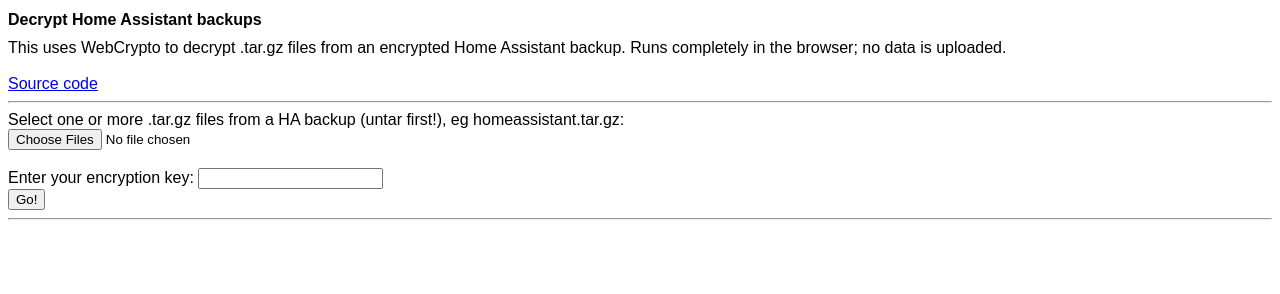
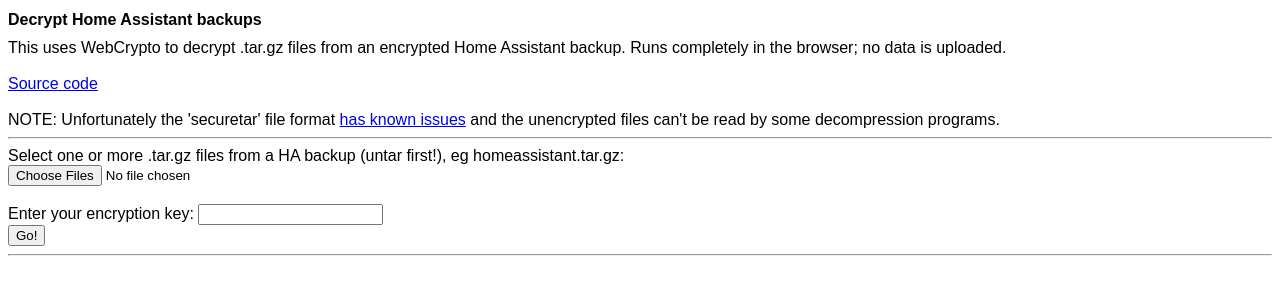
Before and after one commit to JanM321/decrypt-ha-backup, a plain HTML site: page index.htm in a window 1280 px wide. Drawn offline with Linux system fonts and the light colour scheme.

Commit message:
Add comment about securetar file format problems

```diff
--- a/index.htm
+++ b/index.htm
@@ -15,6 +15,8 @@
     This uses WebCrypto to decrypt .tar.gz files from an encrypted Home Assistant backup. Runs completely in the
     browser; no data is uploaded.<br><br>
     <a href="https://github.com/JanM321/decrypt-ha-backup">Source code</a>
+    <br><br>
+    NOTE: Unfortunately the 'securetar' file format <a href="https://github.com/pvizeli/securetar/issues/19">has known issues</a> and the unencrypted files can't be read by some decompression programs.
     <hr>
     Select one or more .tar.gz files from a HA backup (untar first!), eg homeassistant.tar.gz:<br>
     <input type="file" id="filepicker" multiple>
```
